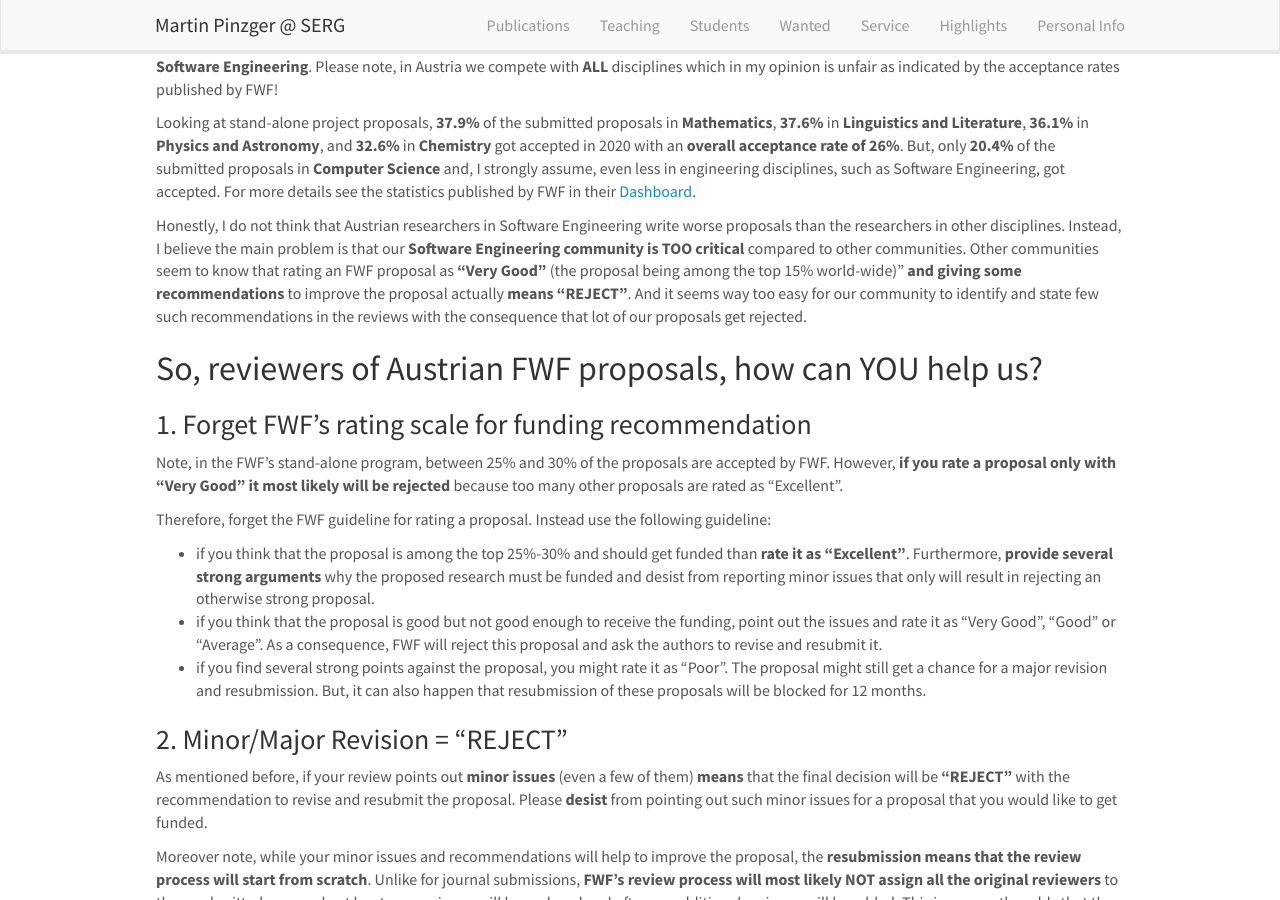
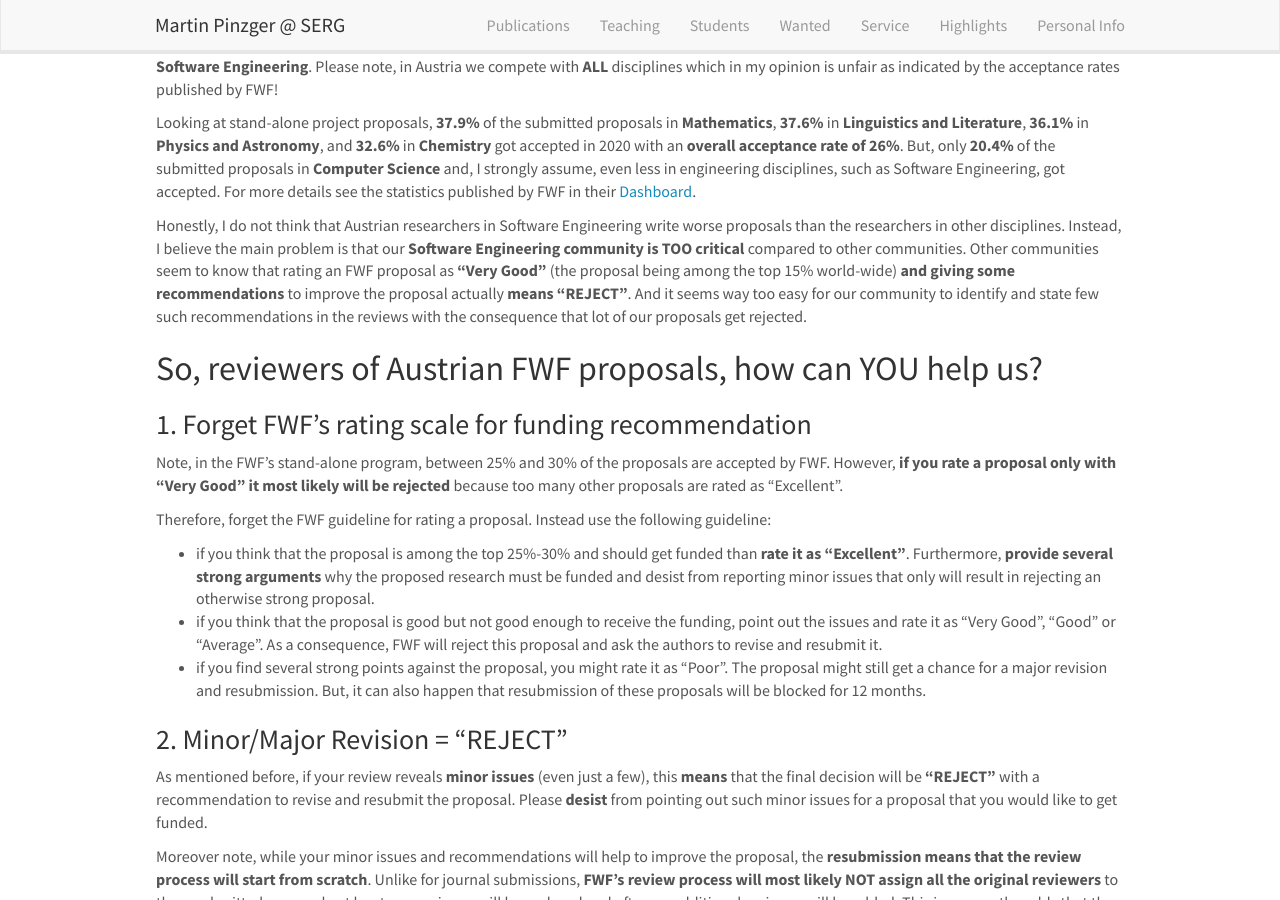
Before and after one commit to pinzger/pinzger.github.io, a Jekyll site: the page built from _pages/forfwfreviewers.md, in a window 1280 px wide and 900 px high, scrolled down 278 px. Built offline with Jekyll 4.4.1, drawn with Linux system fonts in a browser that asks for light colours; nearby versions of some CDN libraries.

Commit message:
fixed few typos

```diff
--- a/_pages/forfwfreviewers.md
+++ b/_pages/forfwfreviewers.md
@@ -14,7 +14,7 @@ In Austria, it is particularly **difficult** to acquire funding for fundamental
 
 Looking at stand-alone project proposals, **37.9%** of the submitted proposals in **Mathematics**, **37.6%** in **Linguistics and Literature**, **36.1%** in **Physics and Astronomy**, and **32.6%** in **Chemistry** got accepted in 2020 with an **overall acceptance rate of 26%**. But, only **20.4%** of the submitted proposals in **Computer Science** and, I strongly assume, even less in engineering disciplines, such as Software Engineering, got accepted. For more details see the statistics published by FWF in their [Dashboard](http://dashboard.fwf.ac.at/en/).
 
-Honestly, I do not think that Austrian researchers in Software Engineering write worse proposals than the researchers in other disciplines. Instead, I believe the main problem is that our **Software Engineering community is TOO critical** compared to other communities. Other communities seem to know that rating an FWF proposal as **"Very Good"** (the proposal being among the top 15% world-wide)" **and giving some recommendations** to improve the proposal actually **means "REJECT"**. And it seems way too easy for our community to identify and state few such recommendations in the reviews with the consequence that lot of our proposals get rejected.
+Honestly, I do not think that Austrian researchers in Software Engineering write worse proposals than the researchers in other disciplines. Instead, I believe the main problem is that our **Software Engineering community is TOO critical** compared to other communities. Other communities seem to know that rating an FWF proposal as **"Very Good"** (the proposal being among the top 15% world-wide) **and giving some recommendations** to improve the proposal actually **means "REJECT"**. And it seems way too easy for our community to identify and state few such recommendations in the reviews with the consequence that lot of our proposals get rejected.
 
 ## So, reviewers of Austrian FWF proposals, how can YOU help us?
 
@@ -27,7 +27,7 @@ Therefore, forget the FWF guideline for rating a proposal. Instead use the follo
 * if you find several strong points against the proposal, you might rate it as "Poor". The proposal might still get a chance for a major revision and resubmission. But, it can also happen that resubmission of these proposals will be blocked for 12 months.
 
 ### 2. Minor/Major Revision = "REJECT"
-As mentioned before, if your review points out **minor issues** (even a few of them) **means** that the final decision will be **"REJECT"** with the recommendation to revise and resubmit the proposal. Please **desist** from pointing out such minor issues for a proposal that you would like to get funded.
+As mentioned before, if your review reveals **minor issues** (even just a few), this **means** that the final decision will be **"REJECT"** with a recommendation to revise and resubmit the proposal. Please **desist** from pointing out such minor issues for a proposal that you would like to get funded.
 
 Moreover note, while your minor issues and recommendations will help to improve the proposal, the **resubmission means that the review process will start from scratch**. Unlike for journal submissions, **FWF's review process will most likely NOT assign all the original reviewers** to the resubmitted proposal - at least one reviewer will be replaced and often an additional reviewer will be added. This increases the odds that the proposal will be assigned to new reviewers that receive the response letter but miss the context and information of the minor issues and recommendations from the previous reviews. Furthermore, having more reviewers reviewing a proposal increases the odds that one reviewer reports some minor issues that help to reject the proposal.
 
```
